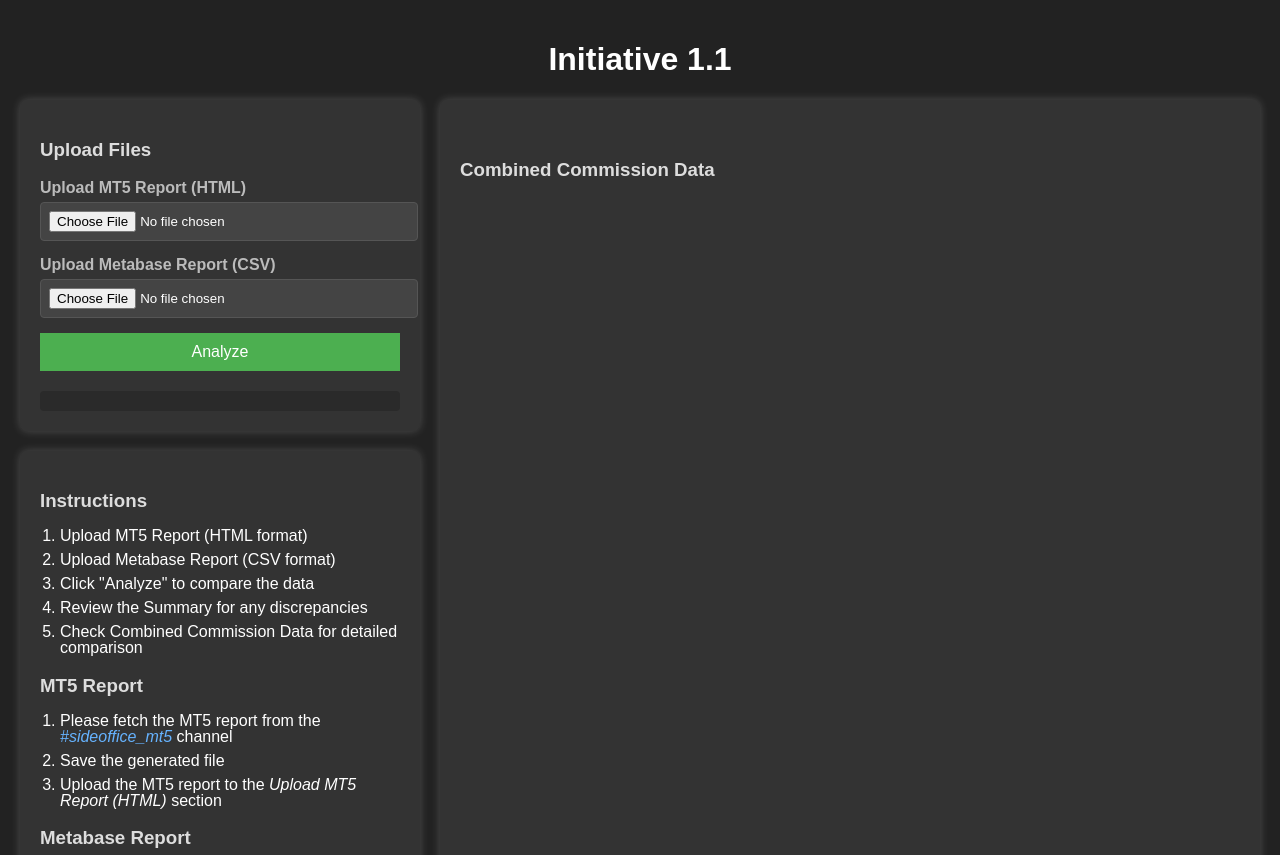
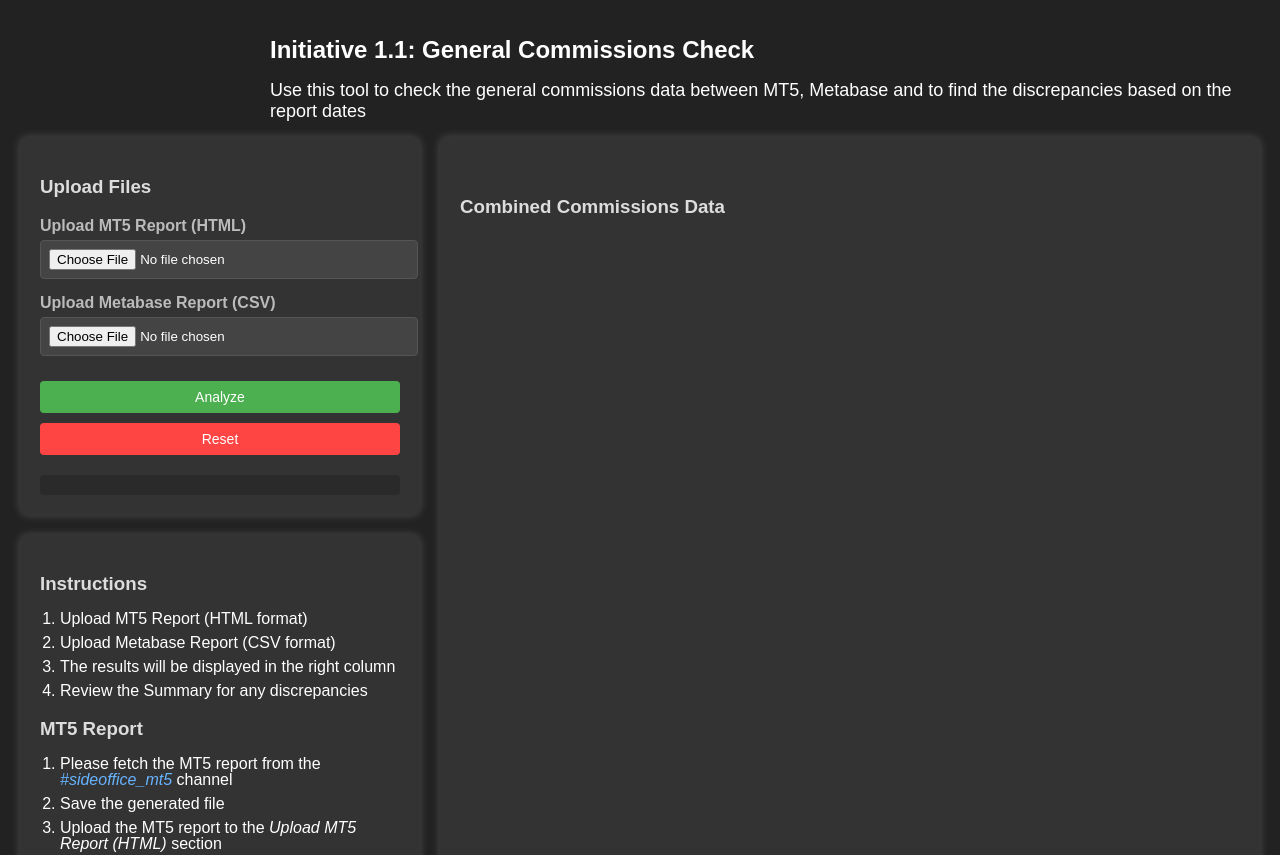
Before and after one commit to idzaudinn/MO_Automation, a plain HTML site: page initiative-1.1.html in a window 1280 px wide. Shown: the top 855 px of the page. Drawn offline with Linux system fonts and the light colour scheme.

Commit message:
Add reset button

```diff
--- a/initiative-1.1.html
+++ b/initiative-1.1.html
@@ -3,7 +3,7 @@
 <head>
     <meta charset="UTF-8">
     <meta name="viewport" content="width=device-width, initial-scale=1.0">
-    <title>Initiative 1.1</title>
+    <title>Initiative 1.1: General Commissions Check</title>
     <style>
         /* Dark, professional theme */
         body {
@@ -14,7 +14,16 @@
             padding: 20px;
         }
         h1 {
-            text-align: center;
+            text-align: left;
+            margin-left: 250px;
+            font-size: 24px;
+            color: #fff;
+        }
+        h2 {
+            text-align: left;
+            margin-left: 250px;
+            font-size: 18px;
+            font-weight: normal;
             color: #fff;
         }
         .container {
@@ -179,11 +188,47 @@
         a:active {
             color: #3399ff;  /* Slightly darker when clicked */
         }
+
+        /* Add button styling */
+        .button-group {
+            display: flex;
+            flex-direction: column;
+            gap: 10px;
+            margin-top: 10px;
+        }
+
+        button {
+            padding: 8px 15px;
+            border-radius: 4px;
+            cursor: pointer;
+            border: none;
+            font-size: 14px;
+            transition: background-color 0.3s;
+        }
+
+        #analyzeBtn {
+            background-color: #4CAF50;
+            color: white;
+        }
+
+        #resetBtn {
+            background-color: #ff4444;
+            color: white;
+        }
+
+        #analyzeBtn:hover {
+            background-color: #45a049;
+        }
+
+        #resetBtn:hover {
+            background-color: #ff0000;
+        }
     </style>
 </head>
 <body>
 
-    <h1>Initiative 1.1</h1>
+    <h1>Initiative 1.1: General Commissions Check</h1>
+    <h2>Use this tool to check the general commissions data between MT5, Metabase and to find the discrepancies based on the report dates</h2>
 
     <div class="main-container">
         <!-- Left Side (contains both upper and lower sections) -->
@@ -199,7 +244,10 @@
                     <label for="metabaseReport">Upload Metabase Report (CSV)</label>
                     <input type="file" id="metabaseReport" accept=".csv">
 
-                    <button onclick="analyzeData()">Analyze</button>
+                    <div class="button-group">
+                        <button id="analyzeBtn" onclick="analyzeData()">Analyze</button>
+                        <button id="resetBtn" onclick="resetFiles()">Reset</button>
+                    </div>
                 </div>
 
                 <!-- Summary Results -->
@@ -212,9 +260,8 @@
                 <ol>
                     <li>Upload MT5 Report (HTML format)</li>
                     <li>Upload Metabase Report (CSV format)</li>
-                    <li>Click "Analyze" to compare the data</li>
+                    <li>The results will be displayed in the right column</li>
                     <li>Review the Summary for any discrepancies</li>
-                    <li>Check Combined Commission Data for detailed comparison</li>
                 </ol>
                 <h3>MT5 Report</h3>
                 <ol>
@@ -237,7 +284,7 @@
             <!-- Combined Table -->
             <div class="tables-container">
                 <div class="table-wrapper">
-                    <h3>Combined Commission Data</h3>
+                    <h3>Combined Commissions Data</h3>
                     <table id="mt5Table"></table>
                     <table id="metabaseTable" style="display: none;"></table>
                 </div>
@@ -560,6 +607,25 @@
             ctx.fillText(`MT5: ${totalMT5.toFixed(2)}`, 200, 295);
             ctx.fillText(`Metabase: ${metabaseTotal.toFixed(2)}`, 350, 295);
         }
+
+        function resetFiles() {
+            // Clear file inputs
+            document.getElementById('mt5Report').value = '';
+            document.getElementById('metabaseReport').value = '';
+
+            // Clear the tables
+            document.getElementById('mt5Table').innerHTML = '';
+            document.getElementById('metabaseTable').innerHTML = '';
+
+            // Clear the summary results
+            document.getElementById('summaryResults').innerHTML = '';
+
+            // Reset any global variables
+            window.mt5CommissionData = null;
+            window.metabaseCommissionData = null;
+            window.mt5Total = 0;
+            window.metabaseTotal = 0;
+        }
     </script>
 
 </body>
```
